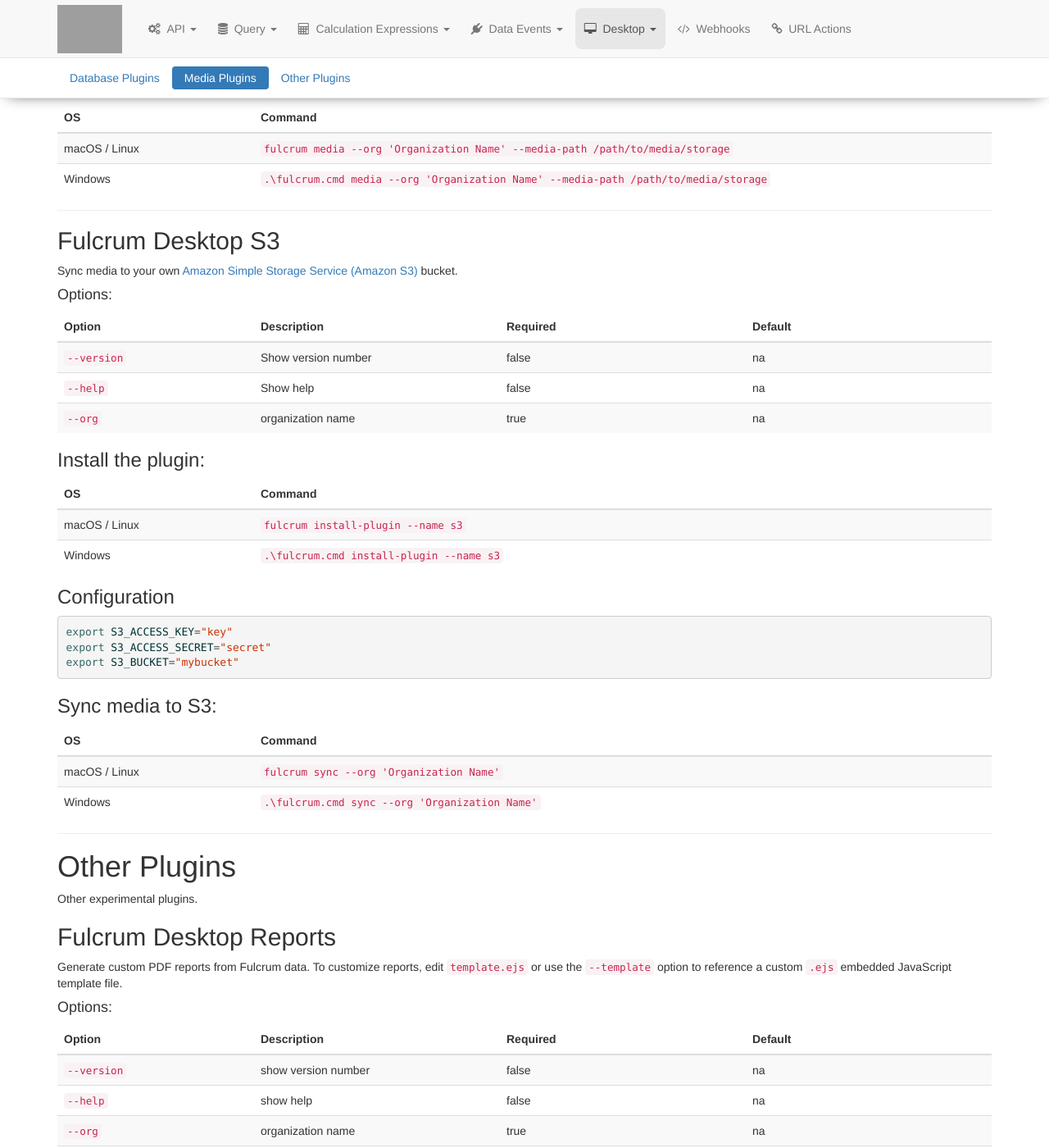
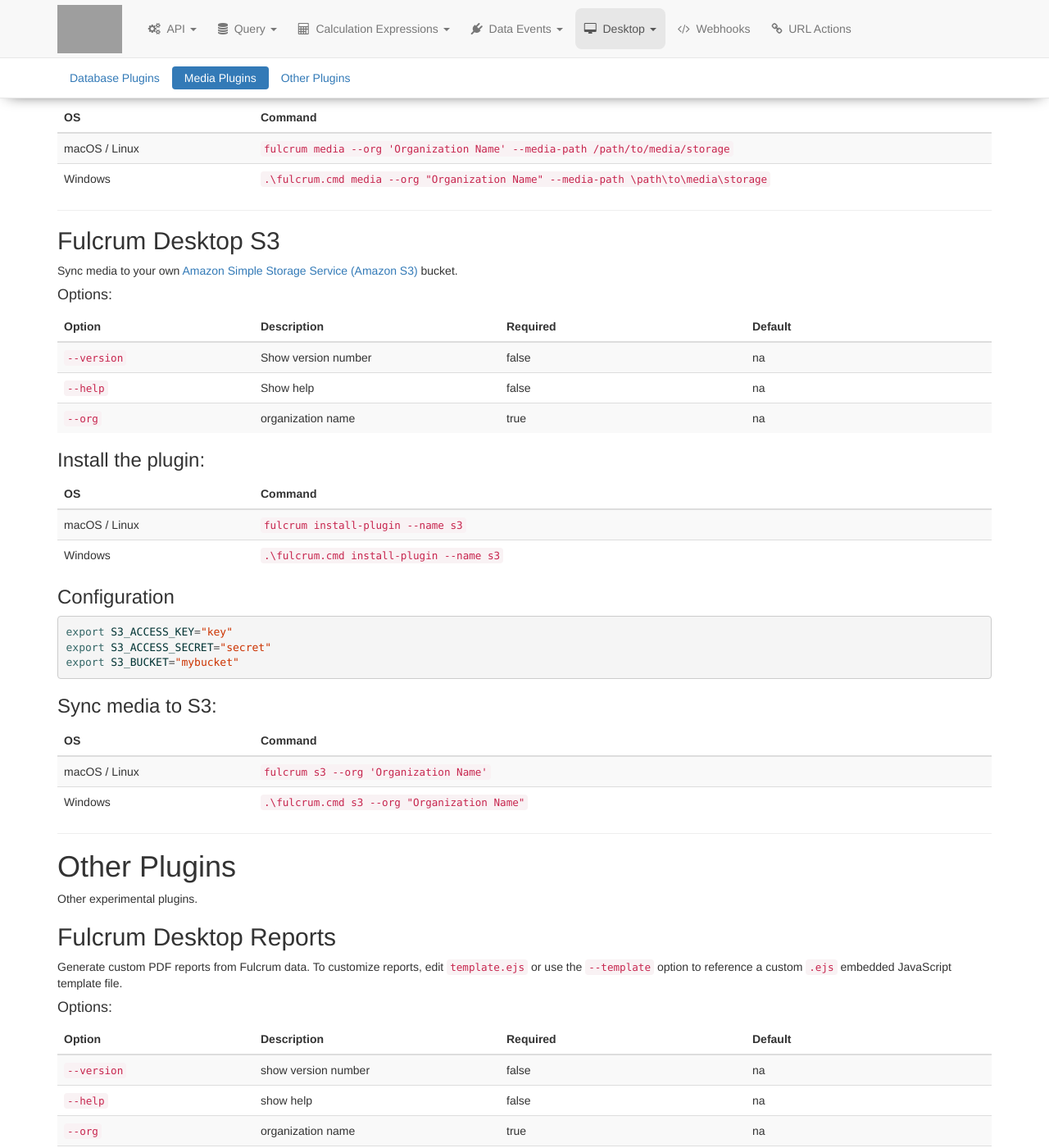
Before and after one commit to rylincoln/developer.fulcrumapp.com, a Jekyll site: the page built from _desktop/plugins.md, in a window 1280 px wide and 1400 px high, scrolled down 4980 px. Shown: the whole window at 82% size. Built offline with Jekyll 4.4.1, drawn with Linux system fonts in a browser that asks for light colours; nearby versions of some CDN libraries; some of the changed text lies outside the part shown; grey boxes are pictures that could not be loaded.

Commit message:
update s3 cmd

```diff
--- a/_desktop/plugins.md
+++ b/_desktop/plugins.md
@@ -209,7 +209,7 @@ Concurrent file downloads and automatic retries for Fulcrum media files (photos,
 | OS | Command |
 | - | - |
 | macOS / Linux  | `fulcrum media --org 'Organization Name' --media-path /path/to/media/storage`  |
-| Windows | `.\fulcrum.cmd media --org 'Organization Name' --media-path /path/to/media/storage` |
+| Windows | `.\fulcrum.cmd media --org "Organization Name" --media-path \path\to\media\storage` |
 
 ---
 
@@ -247,8 +247,8 @@ export S3_BUCKET="mybucket"
 {:.table.table-striped.event-table}
 | OS | Command |
 | - | - |
-| macOS / Linux  | `fulcrum sync --org 'Organization Name'`  |
-| Windows | `.\fulcrum.cmd sync --org 'Organization Name'` |
+| macOS / Linux  | `fulcrum s3 --org 'Organization Name'`  |
+| Windows | `.\fulcrum.cmd s3 --org "Organization Name"` |
 
 ---
 
@@ -294,7 +294,7 @@ Generate custom PDF reports from Fulcrum data. To customize reports, edit `templ
 | OS | Command |
 | - | - |
 | macOS / Linux  | `fulcrum reports --org 'Organization Name' --form 'GeoBooze' --template custom.ejs`  |
-| Windows | `.\fulcrum.cmd reports --org 'Organization Name' --form 'GeoBooze' --template custom.ejs` |
+| Windows | `.\fulcrum.cmd reports --org "Organization Name" --form "GeoBooze" --template custom.ejs` |
 
 ### Keep reports in sync
 
@@ -302,4 +302,4 @@ Generate custom PDF reports from Fulcrum data. To customize reports, edit `templ
 | OS | Command |
 | - | - |
 | macOS / Linux  | `fulcrum sync --org 'Organization Name'`  |
-| Windows | `.\fulcrum.cmd sync --org 'Organization Name'` |
+| Windows | `.\fulcrum.cmd sync --org "Organization Name"` |
```
